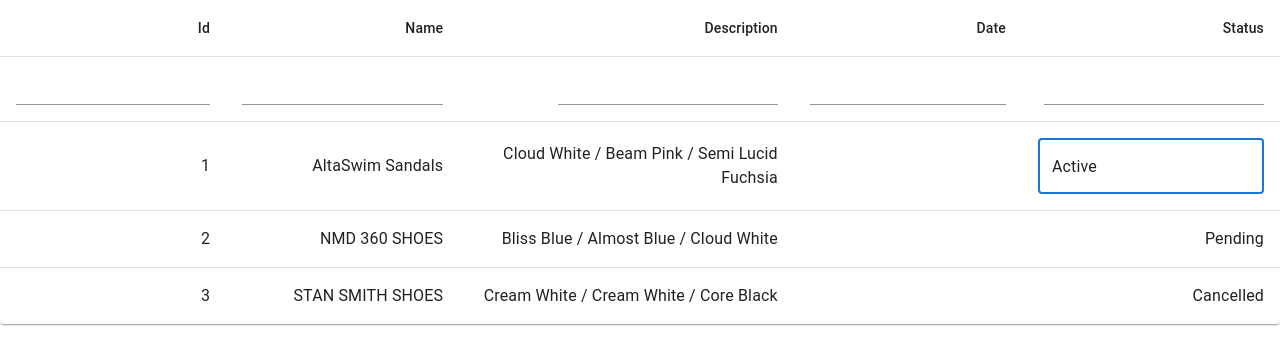
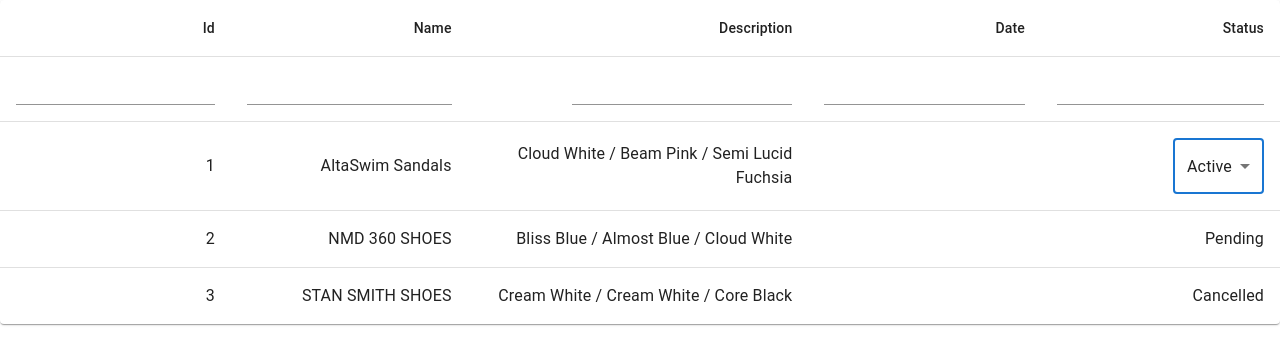
Before and after one commit to AnnaMartis/Table-Customized-React, a React (Create React App) app: page / in a window 1280 px wide. Both pictures are taken after a click on the element "Active". Shown: the top 364 px of the page. Built offline with nearby package versions, Linux system fonts and the light colour scheme.

Commit message:
main functionality done

```diff
--- /dev/null
+++ b/src/components/CustomSelect.jsx
@@ -0,0 +1,23 @@
+import { forwardRef } from "react";
+
+import MenuItem from "@mui/material/MenuItem";
+import Select from "@mui/material/Select";
+
+const CustomSelect = forwardRef(({ handleBlur, handleChange }, ref) => {
+  return (
+    <Select
+      labelId="label"
+      id="select"
+      defaultValue={ref.current}
+      onBlur={handleBlur}
+      onChange={handleChange}
+      autoFocus
+    >
+      <MenuItem value="Active">Active</MenuItem>
+      <MenuItem value="Cancelled">Cancelled</MenuItem>
+      <MenuItem value="Pending">Pending</MenuItem>
+    </Select>
+  );
+});
+
+export default CustomSelect;
--- a/src/components/CustomTable.jsx
+++ b/src/components/CustomTable.jsx
@@ -65,7 +65,7 @@
                       rowIdx={rowIdx}
                       column={column.name}
                       numeric={column.numeric}
-                      editableComponent={column.editableComponent}
+                      EditableComponent={column.editableComponent}
                     />
                   </TableCell>
                 );
--- a/src/components/CustomTextarea.jsx
+++ b/src/components/CustomTextarea.jsx
@@ -2,6 +2,7 @@
 import { forwardRef } from "react";
 
 const CustomTextarea = forwardRef(({ handleBlur, handleChange }, ref) => {
+  console.log('current', ref.current)
   return (
     <TextareaAutosize
       aria-label="minimum height"
--- a/src/components/EditableCell.jsx
+++ b/src/components/EditableCell.jsx
@@ -2,7 +2,7 @@
 import { useState, useRef } from "react";
 
 import { useRecoilValue, useSetRecoilState } from "recoil";
-import { editableComponentNameValueMap, tableState, UnFilteredTableState } from "../constants";
+import { tableState, UnFilteredTableState } from "../constants";
 
 
 const EditableCell = ({
@@ -10,7 +10,7 @@
   rowIdx,
   column,
   numeric,
-  editableComponent,
+  EditableComponent,
 }) => {
   const [isFocused, setIsFocused] = useState(false);
 
@@ -18,9 +18,11 @@
   const setTableData = useSetRecoilState(tableState);
   const setUnfilteredData = useSetRecoilState(UnFilteredTableState);
 
-  const inlineValue = useRef(value);
+  const inlineValue = useRef();
+
 
   const handleFocus = () => {
+    inlineValue.current = value;
     setIsFocused(true);
   };
 
@@ -60,8 +62,6 @@
   };
 
 
-  const EditableComponent = editableComponentNameValueMap[editableComponent];
-
   return (
     <>
       {isFocused ? (
--- a/src/constants.js
+++ b/src/constants.js
@@ -1,5 +1,6 @@
 import { atom } from "recoil";
 import CustomInput from "./components/CustomInput";
+import CustomSelect from "./components/CustomSelect";
 import CustomTextarea from "./components/CustomTextarea";
 
 export const DUMMY_DATA = [
@@ -51,39 +52,31 @@
   {
     label: "Id",
     name: "id",
-    editableComponent: 'customInput',
+    editableComponent:  CustomInput,
     numeric: true
   },
   {
     label: "Name",
     name: "name",
-    editableComponent: 'customInput',
+    editableComponent: CustomInput,
     numeric: false
   },
   {
     label: "Description",
     name: "description",
-    editableComponent: 'customTextarea',
+    editableComponent: CustomTextarea,
     numeric: false
   },
   {
     label: "Date",
     name: "date",
-    editableComponent: 'customInput',
+    editableComponent: CustomInput,
     numeric: false
   },
   {
     label: "Status",
     name: "status",
-    editableComponent: 'customInput',
+    editableComponent: CustomSelect,
     numeric: false
   },
 ];
-
-
-export const editableComponentNameValueMap = {
-  customInput: CustomInput,
-  customTextarea: CustomTextarea
-
-
-}
```
